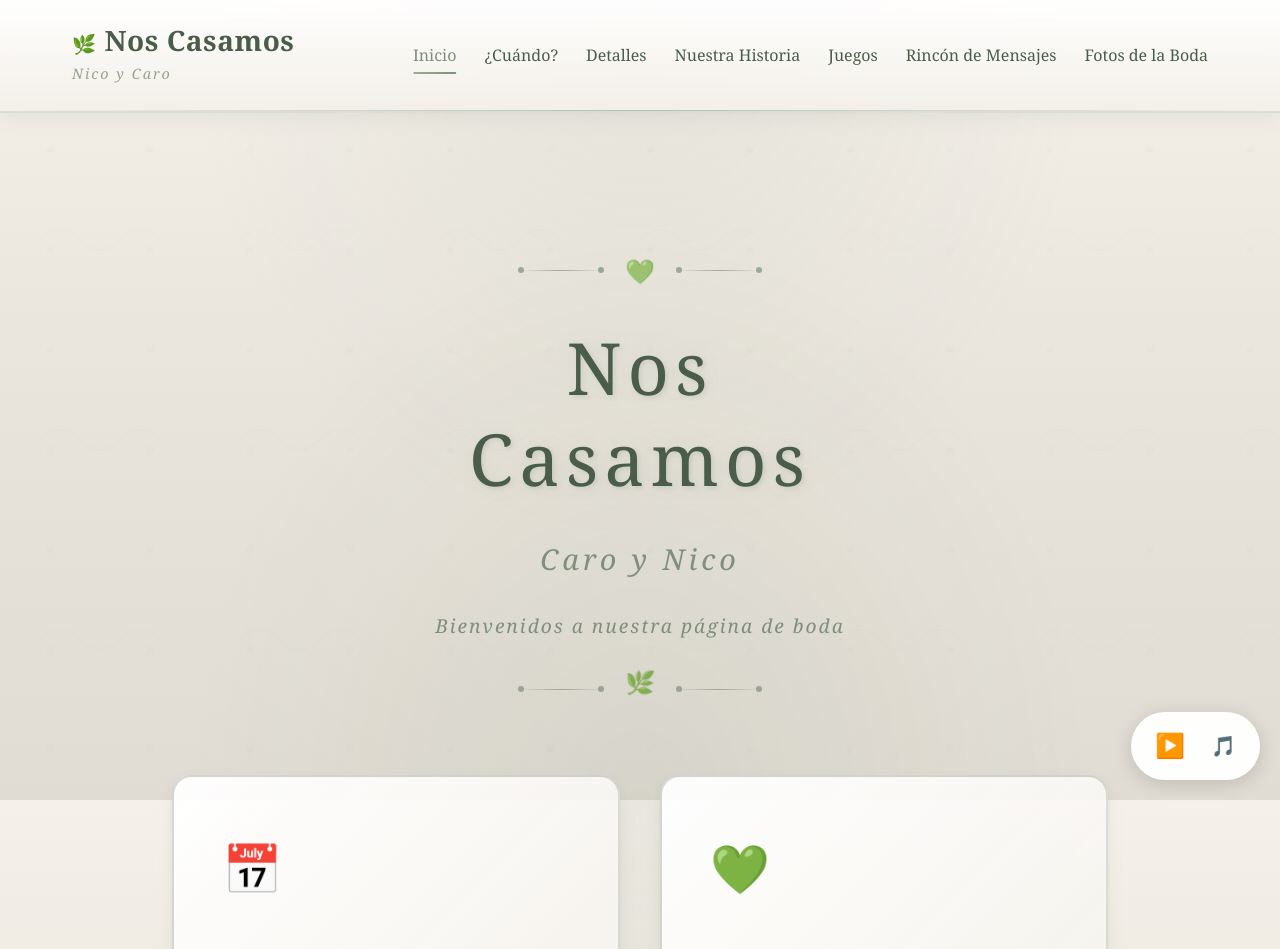
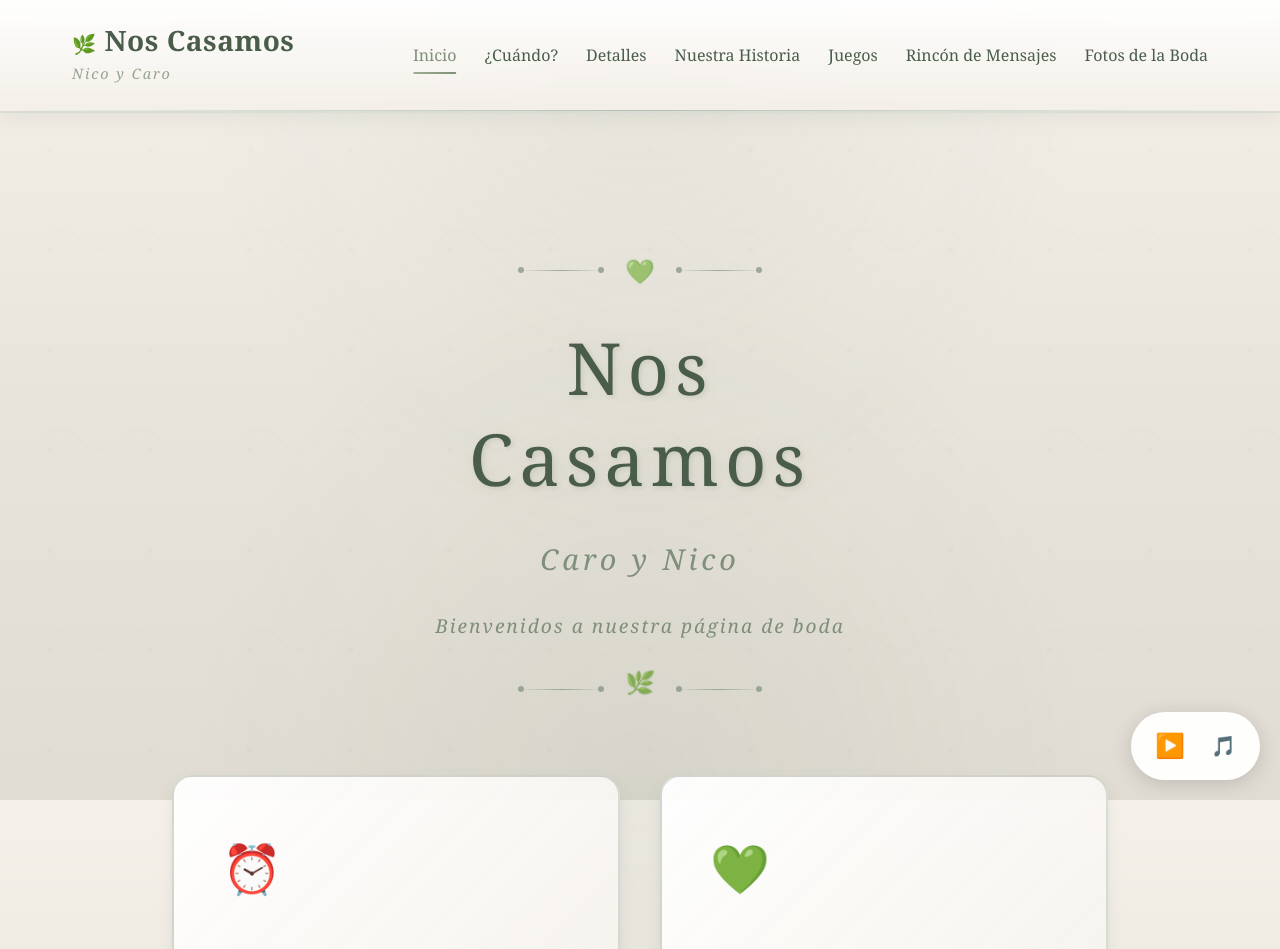
Before and after one commit to nicorema/wedding, a React (Vite) app: page / in a window 1280 px wide. Shown: the top 949 px of the page. Built offline with nearby package versions, Linux system fonts and the light colour scheme; no server answers.

Commit message:
feedback

```diff
--- a/src/pages/Home.jsx
+++ b/src/pages/Home.jsx
@@ -31,7 +31,7 @@ function Home() {
 
         <div className={styles.contentGrid}>
           <Link to="/cuando" className={styles.contentCard}>
-            <div className={styles.cardIcon}>📅</div>
+            <div className={styles.cardIcon}>⏰</div>
             <h2 className={styles.cardTitle}>¿Cuándo?</h2>
             <p className={styles.cardDescription}>
               Guarda la fecha de nuestra celebración. Aquí encontrarás todos los
```
